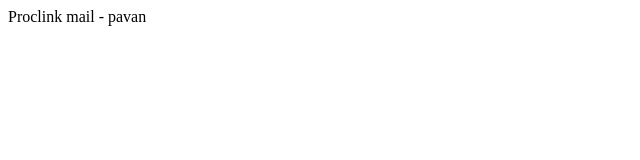
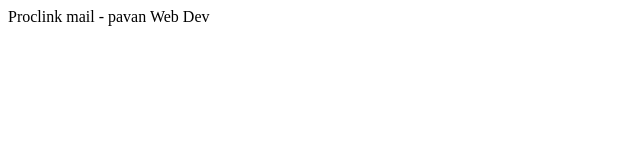
Before and after one commit to Pavan-kolla3/Proclink-mail, a plain HTML site: page index.html in a window 1280 px wide. Shown: the full height of the page, 0-640 px from the left. Drawn offline with Linux system fonts and the light colour scheme.

Commit message:
first commit

```diff
--- a/index.html
+++ b/index.html
@@ -6,6 +6,6 @@
     <title>Document</title>
   </head>
   <body>
-    Proclink mail - pavan
+    Proclink mail - pavan Web Dev
   </body>
 </html>
```
